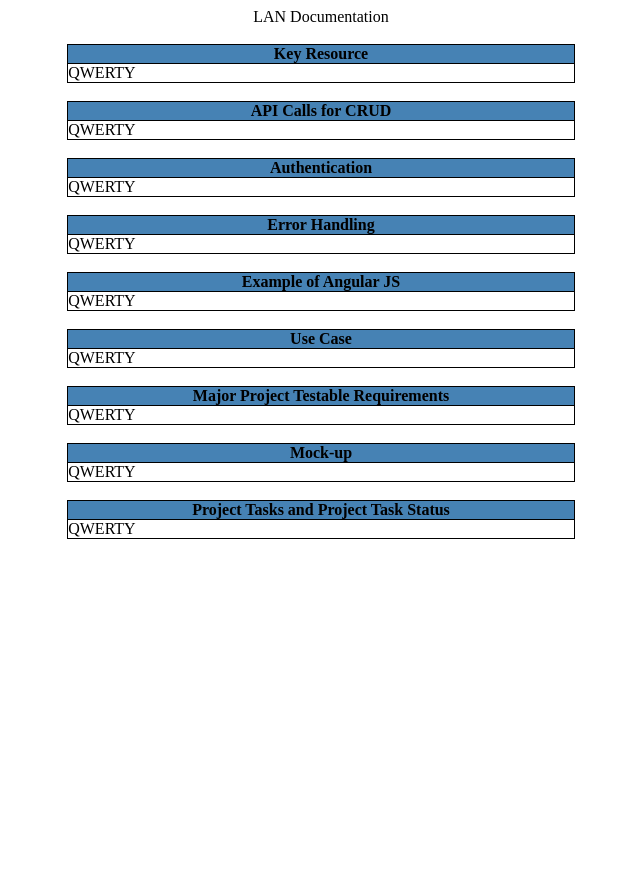
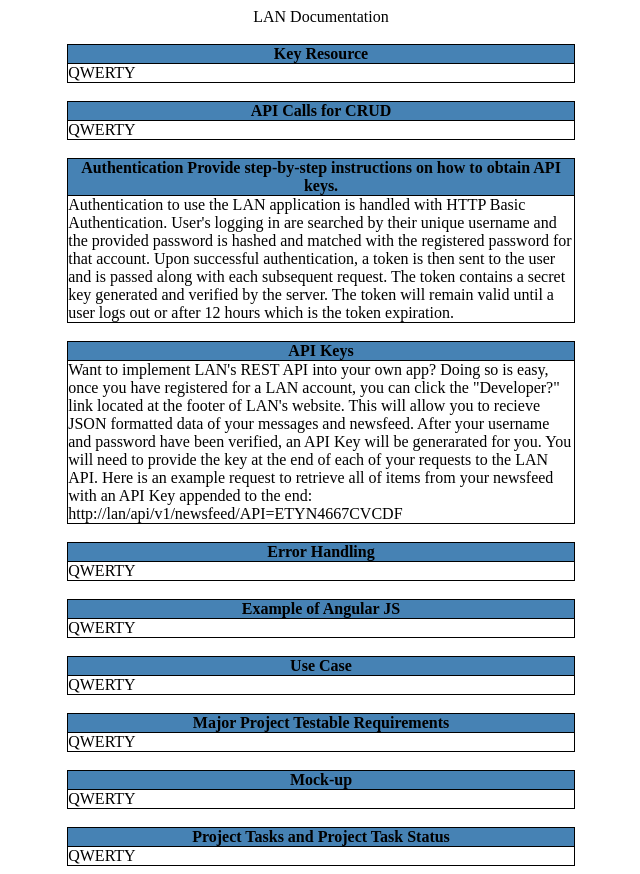
Before and after one commit to AU-Mobile-App-Dev/Documentation, a plain HTML site: page views/lanDocumentation.html in a window 1280 px wide. Shown: the whole page, without its empty margins (319-959 px from the left). Before the commit the page ends 800 px from the top, so only its background shows below. Drawn offline with Linux system fonts and the light colour scheme.

Commit message:
Finished authentication and api key documentation.

```diff
--- a/views/lanDocumentation.html
+++ b/views/lanDocumentation.html
@@ -29,10 +29,28 @@
 <div class="contentTitle">
     <div class='title'>
         Authentication
+         Provide  step-by-step instructions on how to obtain API keys.
+
     </div>
 </div>
 <div class='contents'>
-    QWERTY
+    Authentication to use the LAN application is handled with HTTP Basic Authentication. User's logging in are searched by their unique username
+    and the provided password is hashed and matched with the registered password for that account. Upon successful authentication, a token is then sent
+    to the user and is passed along with each subsequent request. The token contains a secret key generated and verified by the server.
+     The token will remain valid until a user logs out or after 12 hours which is the token expiration.
+</div>
+<br>
+<div class="contentTitle">
+    <div class='title'>
+        API Keys
+    </div>
+</div>
+<div class='contents'>
+    Want to implement LAN's REST API into your own app? Doing so is easy, once you have registered for
+    a LAN account, you can click the "Developer?" link located at the footer of LAN's website. This will allow you to recieve
+    JSON formatted data of your messages and newsfeed. After your username and password have been
+    verified, an API Key will be generarated for you. You will need to provide the key at the end of each of your requests to the LAN API.
+    Here is an example request to retrieve all of items from your newsfeed with an API Key appended to the end: http://lan/api/v1/newsfeed/API=ETYN4667CVCDF
 </div>
 <br>
 <div class="contentTitle">
```
